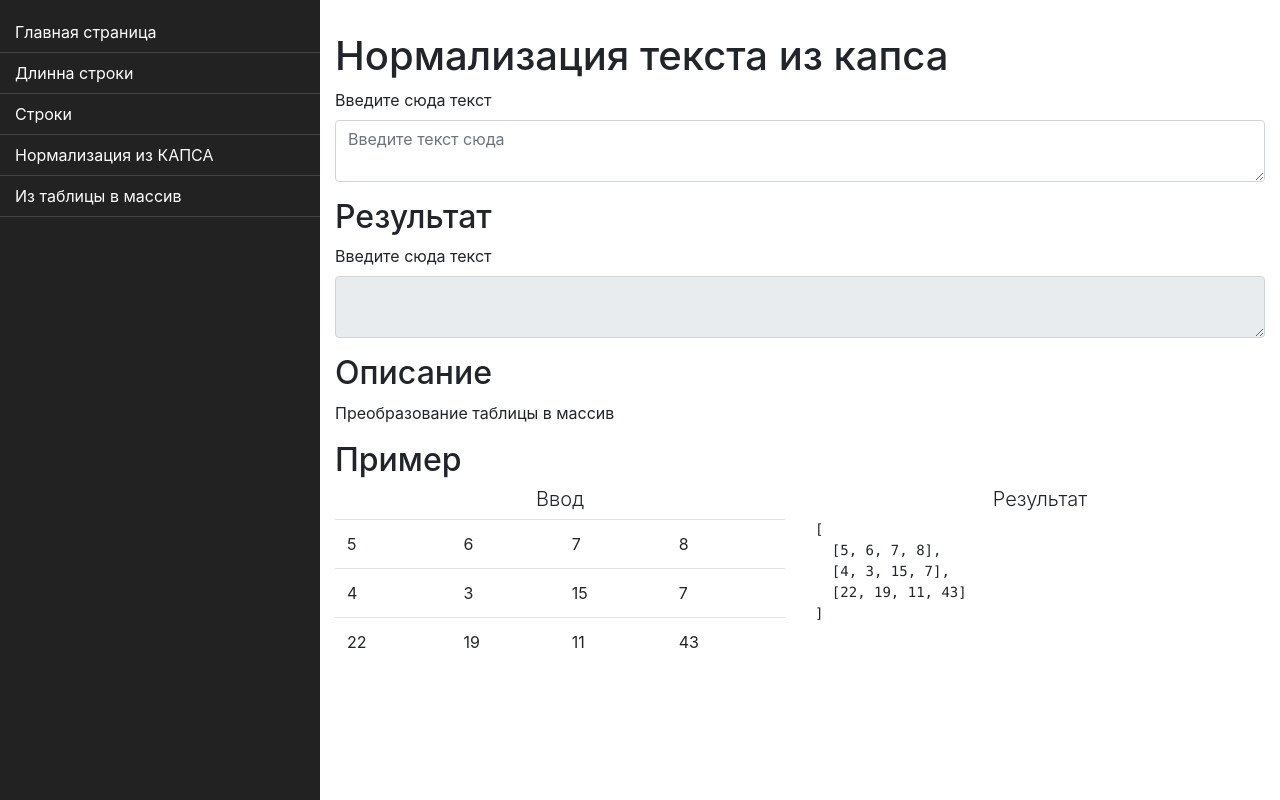
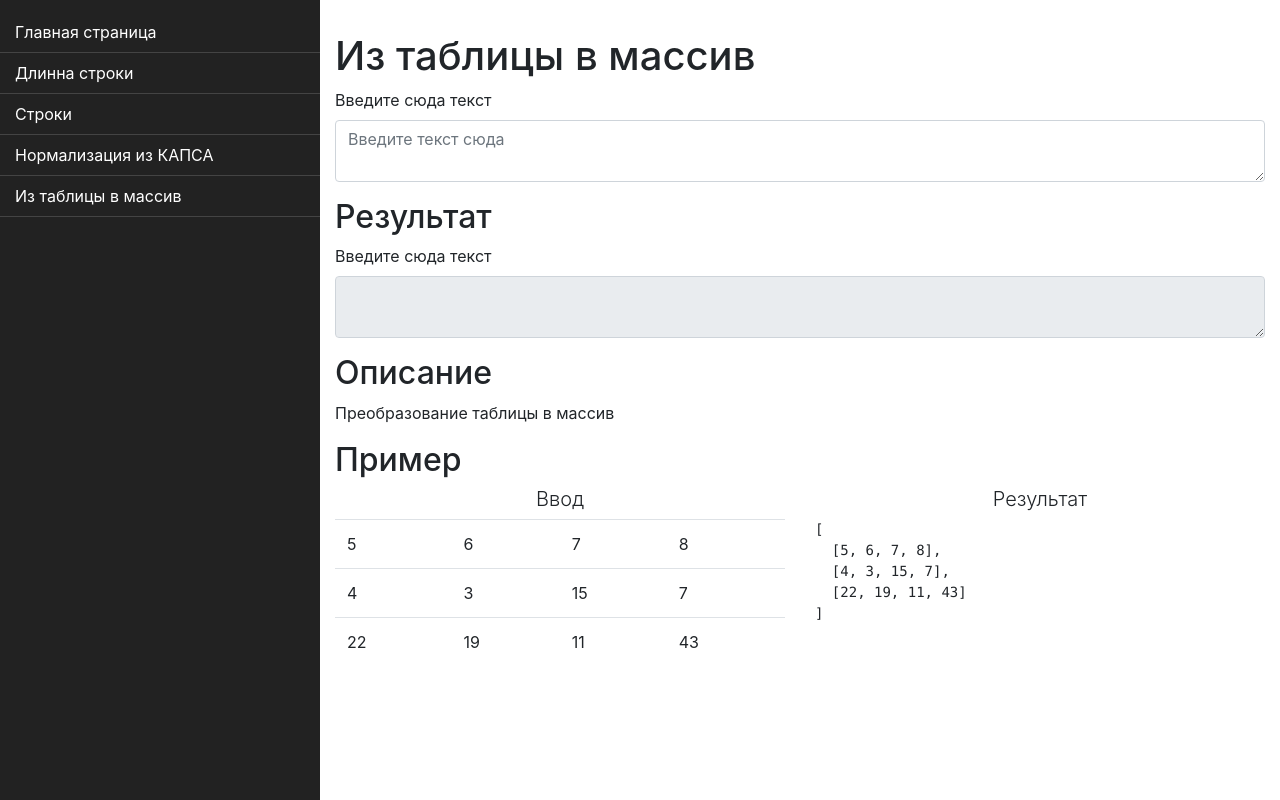
Before and after one commit to xakplant/animate-portfolio, a React (Create React App) app: page /table-to-array in a window 1280 px wide. Built offline with nearby package versions, Linux system fonts and the light colour scheme.

Commit message:
Debug title

```diff
--- a/src/components/TableToArray/TableToArray.js
+++ b/src/components/TableToArray/TableToArray.js
@@ -50,7 +50,7 @@ export default class TableToArray extends Component{
     render(){
         return(
             <div>
-                <h1>Нормализация текста из капса</h1>
+                <h1>Из таблицы в массив</h1>
                 <div className="form-group">
                     <label>Введите сюда текст</label>
                     <textarea
```
